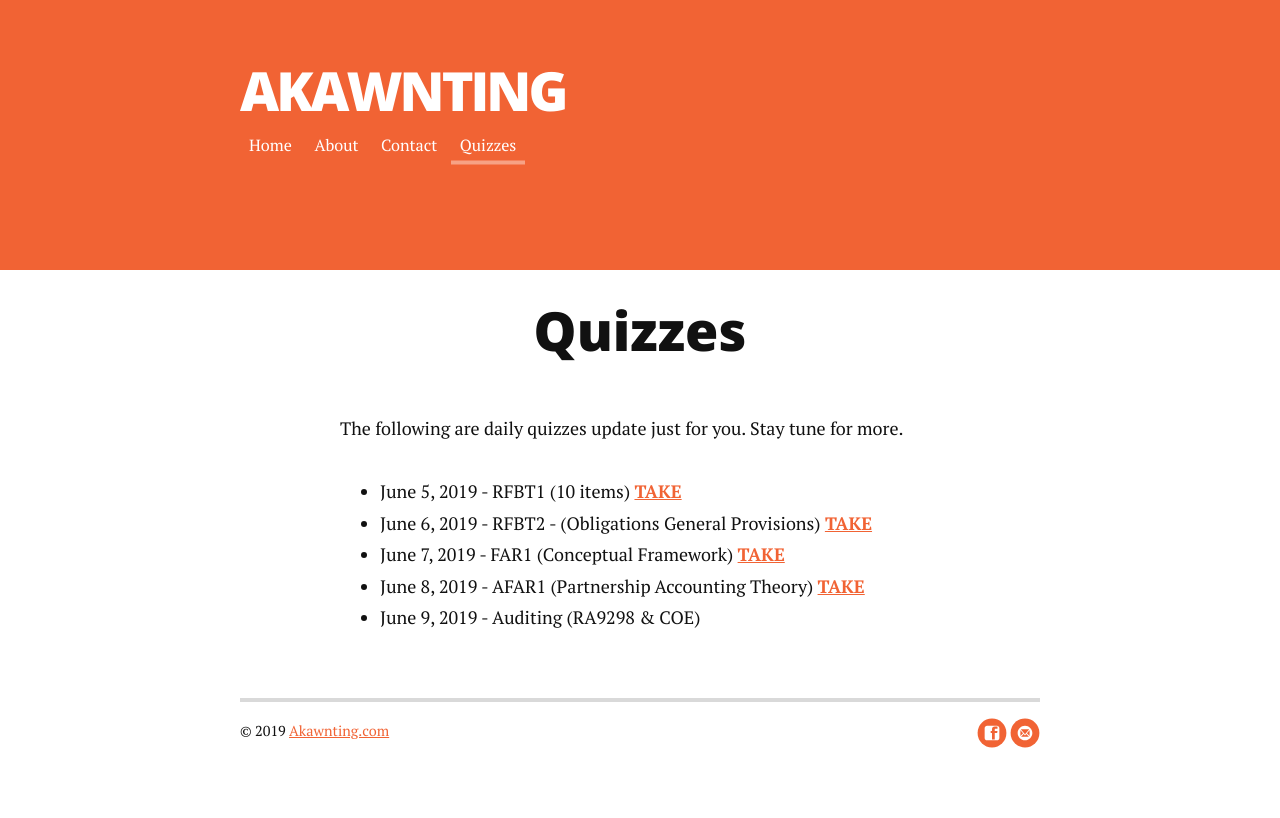
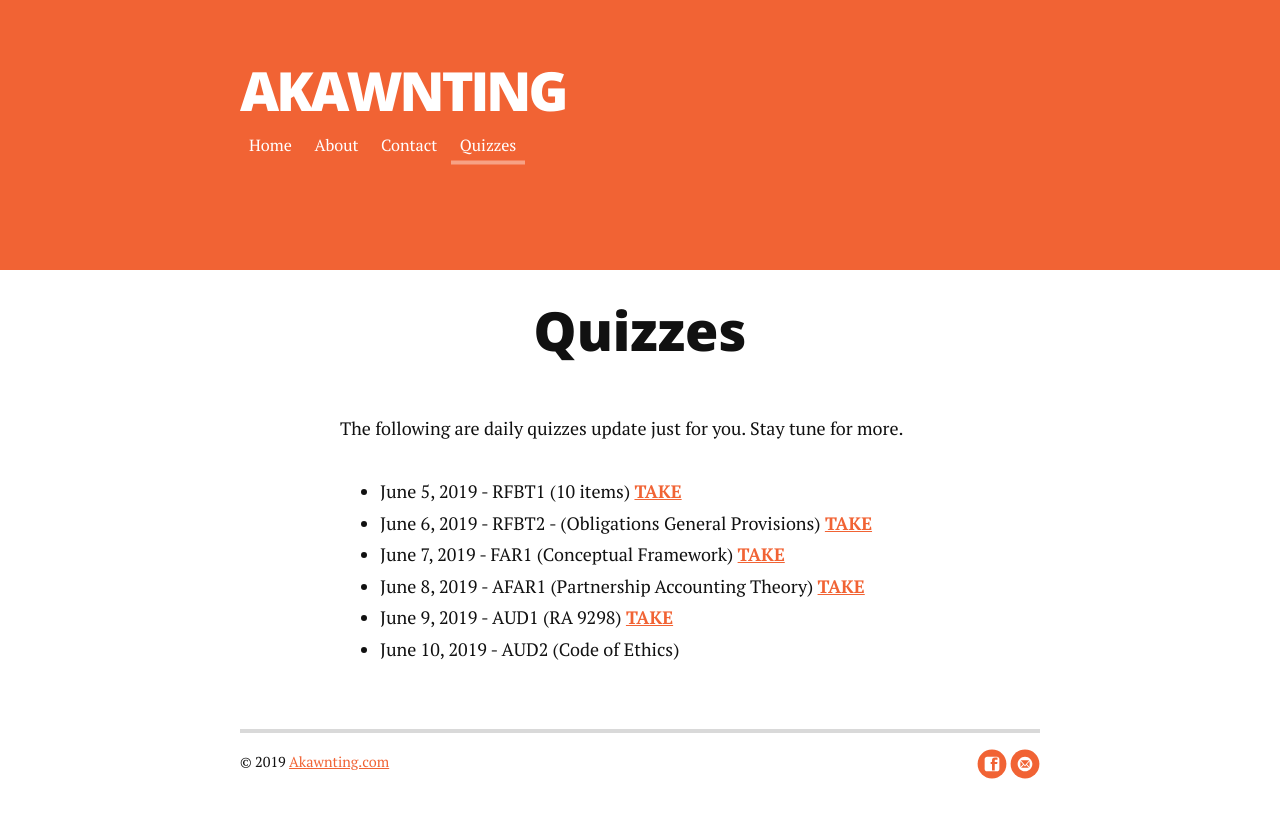
Before and after one commit to crazylynxsystem/akawnting, a Jekyll site: the page built from quizzes.md, in a window 1280 px wide. Shown: the top 818 px of the page. Built offline with Jekyll 4.4.1, drawn with Linux system fonts in a browser that asks for light colours; nearby versions of some CDN libraries.

Commit message:
quiz update

```diff
--- a/quizzes.md
+++ b/quizzes.md
@@ -11,6 +11,7 @@ title: Quizzes
 		<li>June 6, 2019  - RFBT2 - (Obligations General Provisions) <a href="https://forms.gle/1KtGa7tkkWTfqU7V8" target="_blank"><strong>TAKE</strong></a></li>
 		<li>June 7, 2019 - FAR1 (Conceptual Framework) <a href="https://forms.gle/ES57KvHLZSzSxKh46" target="_blank"><strong>TAKE</strong></a></li>
 		<li>June 8, 2019 - AFAR1 (Partnership Accounting Theory) <a href="https://forms.gle/ttf8KJ55MPTBcMtj7" target="_blank"><strong>TAKE</strong></a></li>
-		<li>June 9, 2019 - Auditing (RA9298 & COE)</li>
+		<li>June 9, 2019 - AUD1 (RA 9298) <a href="https://forms.gle/XSZ7TQiSCm7U5Jxf9" target="_blank"><strong>TAKE</strong></a></li>
+		<li>June 10, 2019 - AUD2 (Code of Ethics) <a href="" target="_blank"><strong></strong></a></li>
 	</ul>
 </div>
```
Also changed, not shown: 2 other files.
